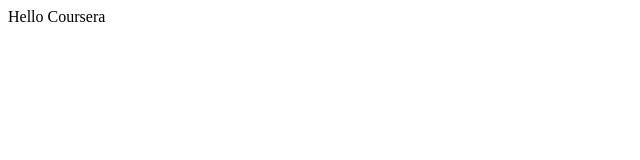
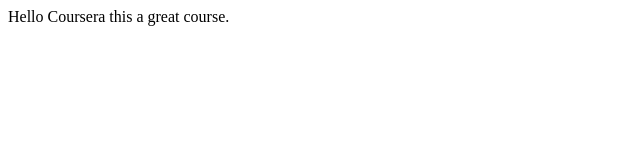
Before and after one commit to aliyow/courseratest, a plain HTML site: page site/index.html in a window 1280 px wide. Shown: the whole page, without its empty margins (0-640 px from the left). Drawn offline with Linux system fonts and the light colour scheme.

Commit message:
Small chang to my page

```diff
--- a/site/index.html
+++ b/site/index.html
@@ -4,6 +4,6 @@
 	<title>Hello Page</title>
 </head>
 <body>
- 	Hello Coursera
+ 	Hello Coursera this a great course.
 </body>
 </html>
```
